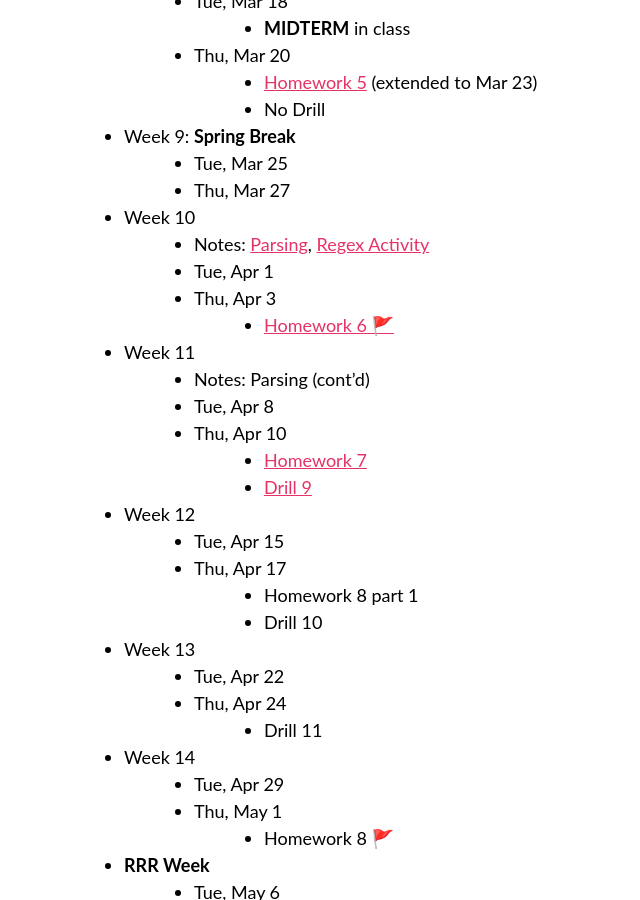
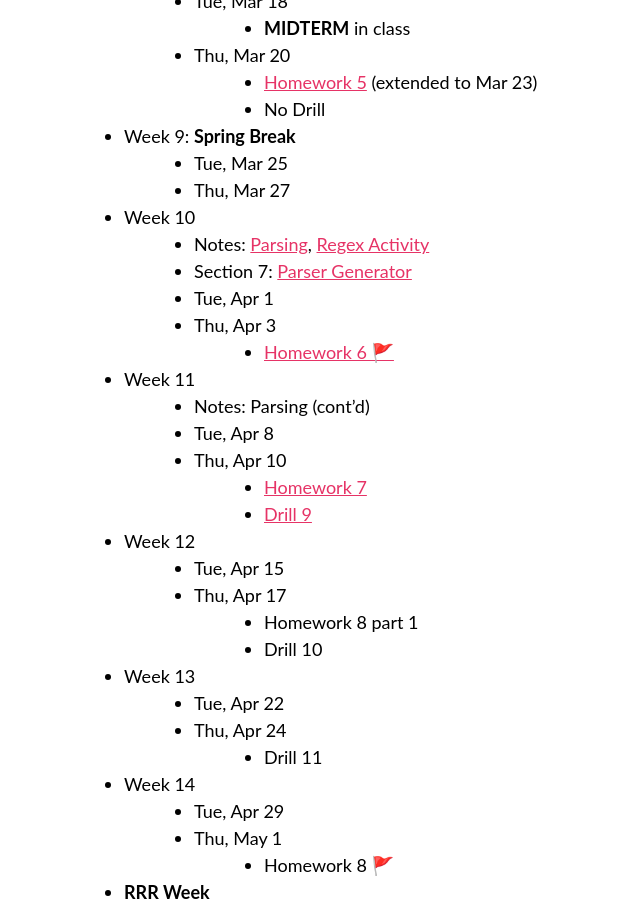
Before and after one commit to berkeley-cs164-sp25/berkeley-cs164-sp25.github.io, a Jekyll site: the page built from schedule.md, in a window 1280 px wide and 900 px high, scrolled down 1868 px. Shown: the whole window, without its empty margins (186-826 px from the left). Built offline with Jekyll 4.4.1, drawn with Linux system fonts in a browser that asks for light colours; our own code applies the rules of GitHub Pages for plain Markdown files.

Commit message:
adding section 7

```diff
--- a/schedule.md
+++ b/schedule.md
@@ -88,6 +88,7 @@ Assignments (Drills and Homeworks) are **due at 9pm on the day listed**.
 	<!-- - parsing / function pointers  -->
 	- Notes: [Parsing](./notes/17-Parsing-1.html),
 	         [Regex Activity](./activities/regularExpressionsActivity.txt)
+	- Section 7: [Parser Generator](https://classroom.github.com/a/KXZWCv49)
 	- Tue, Apr 1
 	- Thu, Apr 3
 		- [Homework 6 🚩](https://classroom.github.com/a/TQhNSGFx)
```
